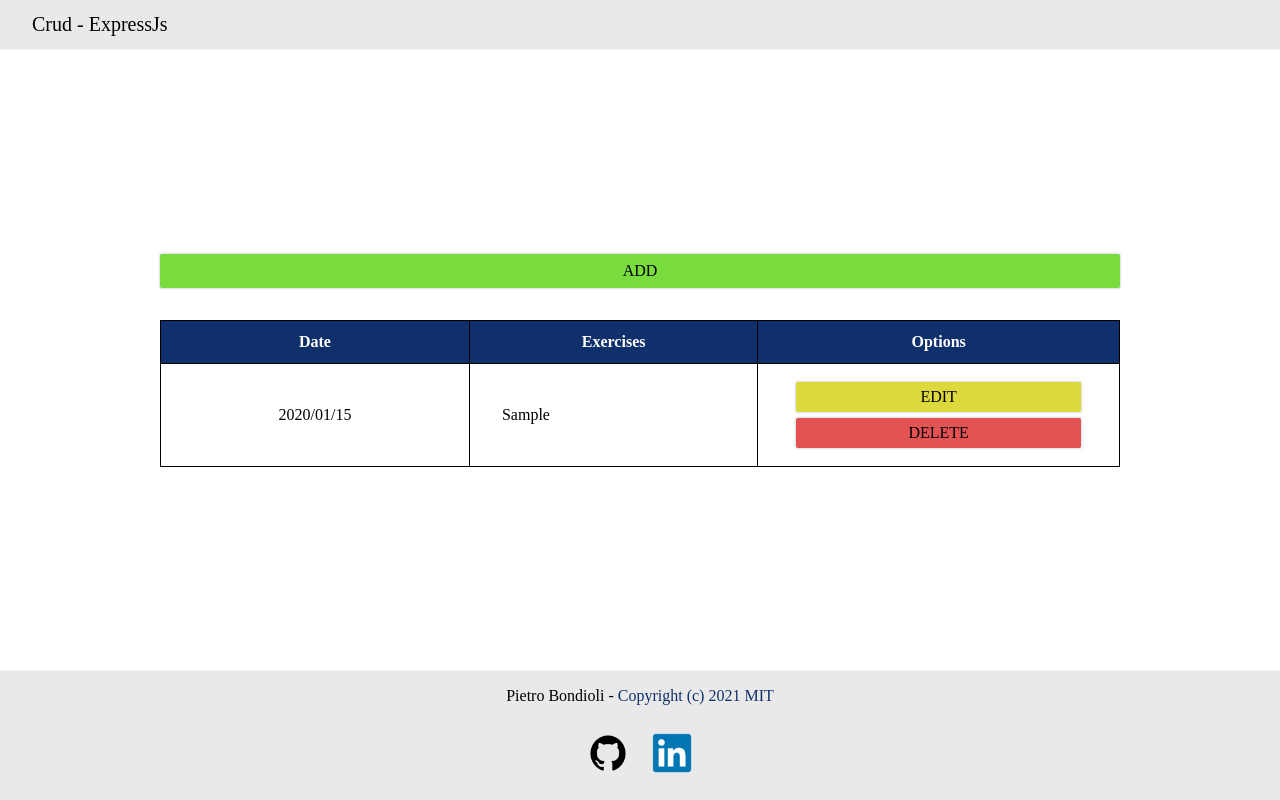
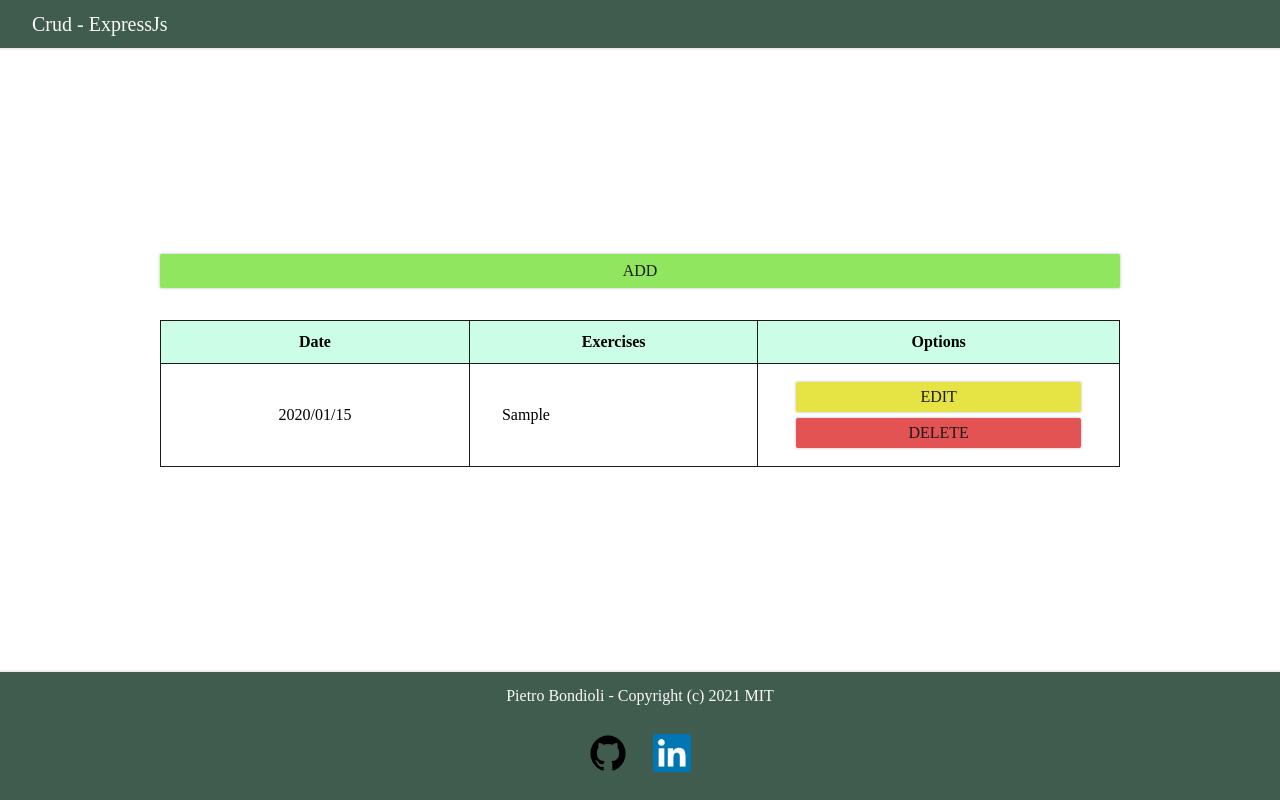
Before and after one commit to bondiolipietro/crud-expressjs, a Node server app: page / in a window 1280 px wide. Run offline with Node 20, Linux system fonts and the light colour scheme; tables that the repository leaves empty hold one stand-in row (values such as "Sample post"); some libraries are stand-ins or nearby versions.

Commit message:
feat: create application 'light' theme

```diff
--- a/src/public/css/components/container_menu.css
+++ b/src/public/css/components/container_menu.css
@@ -3,7 +3,7 @@
   display: flex;
   justify-content: space-between;
   padding-bottom: 12px;
-  border-bottom: 1px solid #000;
+  border-bottom: 1px solid var(--default-black);
 }
 
 .container_menu > * {
@@ -11,13 +11,14 @@
 }
 
 .menu__button {
-  color: #10306b;
+  color: var(--secondary-color);
   text-decoration: none;
   padding: 6px 0;
+  transition: all 300ms ease-in-out;
 }
 
 .menu__button:hover {
-  color: #24498f;
+  color: var(--regular-text);
 }
 
 .menu__title {
--- a/src/public/css/components/footer.css
+++ b/src/public/css/components/footer.css
@@ -5,22 +5,22 @@
   flex-direction: column;
   align-items: center;
   justify-content: space-evenly;
-  background-color: #e9e9e9;
-  box-shadow: 0px 0px 2px 1px #1a1f2726;
+  background-color: var(--secondary-color);
+  box-shadow: 0px 0px 2px 1px var(--weak-shadow);
 }
 
 .footer_text {
-  color: #000;
+  color: var(--contrast-secondary);
 }
 
 .footer_text__link, .footer_text__link:visited {
+  color: var(--contrast-secondary);
   text-decoration: none;
-  color: #10306b;
   transition: all 200ms ease-in-out;
 }
 
 .footer_text__link:hover {
-  color: #24498f;
+  color: var(--primary-color);
 }
 
 .footer_icons {
--- a/src/public/css/components/form.css
+++ b/src/public/css/components/form.css
@@ -17,12 +17,12 @@
   border: none;
   padding: 12px;
   border-radius: 3px;
-  box-shadow: 0px 0px 2px 1px #1b202726;
+  box-shadow: 0px 0px 2px 1px var(--weak-shadow);
   transition: all 200ms ease-in-out;
 }
 
 .form_input:focus, .form_submit_input:hover {
-  box-shadow: 0px 0px 2px 1px #1b20274d;
+  box-shadow: 0px 0px 2px 1px var(--strong-shadow);
   outline: none;
 }
 
--- a/src/public/css/components/navbar.css
+++ b/src/public/css/components/navbar.css
@@ -4,13 +4,18 @@
   display: flex;
   justify-content: start;
   align-items: center;
-  background-color: #e9e9e9;
-  box-shadow: 0px 0px 2px 1px #1a1f2726;
+  background-color: var(--secondary-color);
+  box-shadow: 0px 0px 2px 1px var(--weak-shadow);
 }
 
 .navbar-brand {
   text-decoration: none;
-  color: #000;
+  color: var(--contrast-secondary);
   font-size: 20px;
   padding: 11px 32px;
+  transition: all 300ms ease-in-out;
 }
+
+.navbar-brand:hover {
+  color: var(--primary-color);
+}
--- a/src/public/css/main.css
+++ b/src/public/css/main.css
@@ -1,4 +1,5 @@
 @import './base/reset.css';
+@import './themes/light.css';
 @import './base/config.css';
 
 @import './components/navbar.css';
--- a/src/public/css/pages/add_workout.css
+++ b/src/public/css/pages/add_workout.css
@@ -1,3 +1,3 @@
 .form_submit_input {
-  background-color: #78db3e;
+  background-color: var(--default-green);
 }
--- a/src/public/css/pages/home.css
+++ b/src/public/css/pages/home.css
@@ -8,8 +8,8 @@
   justify-content: center;
   width: 100%;
   padding: 8px 0;
-  background-color: #78db3e;
-  color: #000;
+  background-color: var(--default-green);
+  color: var(--regular-text);
   border-radius: 2px;
   text-decoration: none;
 }
@@ -20,14 +20,14 @@
 
 .container__table th,
 .container__table td {
-  border: 1px solid #000;
+  border: 1px solid var(--default-black);
   padding: 12px 32px;
   word-break: keep-all;
 }
 
 .container__table th {
-  background-color: #10306b;
-  color: #fff;
+  background-color: var(--primary-color);
+  color: var(--contrast-text);
 }
 
 .container__table td.date {
@@ -45,7 +45,7 @@
   padding: 6px 12px;
   border-radius: 2px;
   margin: 6px;
-  color: #000;
+  color: var(--regular-text);
   display: flex;
   align-items: center;
   justify-content: center;
@@ -55,20 +55,20 @@
 .add_button,
 .edit_button,
 .delete_button {
-  box-shadow: 0px 0px 2px 1px #1b202726;
+  box-shadow: 0px 0px 2px 1px var(--weak-shadow);
   transition: all 200ms ease-in-out;
 }
 
 .add_button:hover,
 .edit_button:hover,
 .delete_button:hover {
-  box-shadow: 0px 0px 2px 1px #1b20274d;
+  box-shadow: 0px 0px 2px 1px var(--strong-shadow);
 }
 
 .edit_button {
-  background-color: #dbd93e;
+  background-color: var(--default-yellow);
 }
 
 .delete_button {
-  background-color: #e45353;
+  background-color: var(--default-red);
 }
--- a/src/public/css/pages/update_workout.css
+++ b/src/public/css/pages/update_workout.css
@@ -1,3 +1,3 @@
 .form_submit_input {
-  background-color: #dbd93e;
+  background-color: var(--default-yellow);
 }
--- /dev/null
+++ b/src/public/css/themes/light.css
@@ -0,0 +1,14 @@
+:root {
+  --primary-color: #ccfde6;
+  --contrast-primary: #1a1a1a;
+  --secondary-color: #405c4f;
+  --contrast-secondary: #fafafa;
+  --background-color: #fafafa;
+  --regular-text: #1a1a1a;
+  --default-green: #90e65e;
+  --default-yellow: #e6e345;
+  --default-red: #e45353;
+  --default-black: #1a1a1a;
+  --weak-shadow: #1b202726;
+  --strong-shadow: #1b20274d;
+}
```
